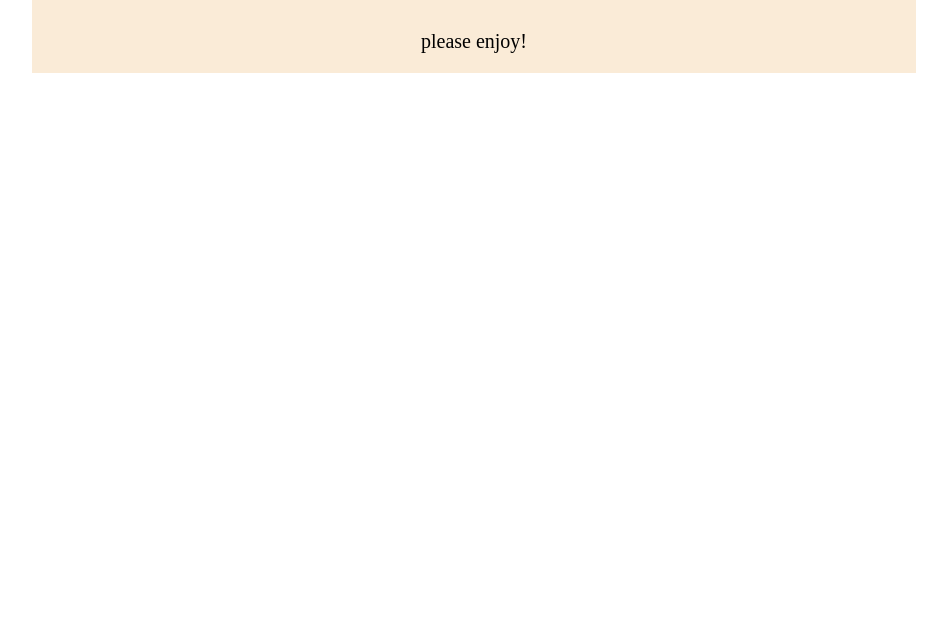
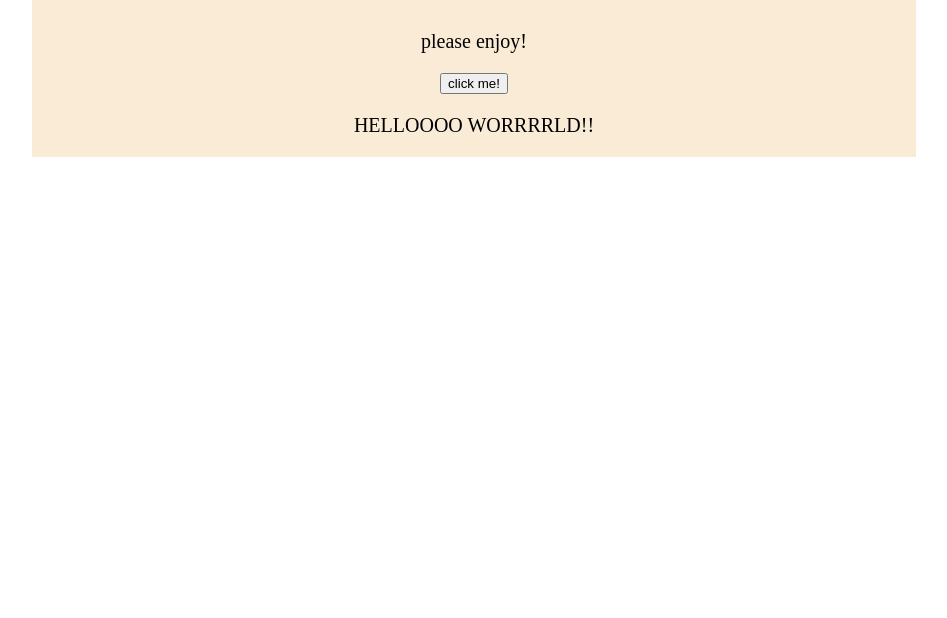
Before and after one commit to mirna00/gitCourse, a plain HTML site: page index.html in a window 1280 px wide. Shown: the part 182-800 px from the top of the page, without its empty margins (166-1113 px from the left). Drawn offline with Linux system fonts and the light colour scheme.

Commit message:
welcome page

```diff
--- a/index.html
+++ b/index.html
@@ -2,6 +2,7 @@
 <html lang="en">
 <head>
     <link rel="stylesheet" href="css/main.css">
+    <script src="js/main.js"></script>
     <title>Hello World</title>
 </head>
 <body>
@@ -9,6 +10,8 @@
         <h1>HELLO WORLD !</h1>
         <h2>this is a test html,css and js project !</h2>
         <p>please enjoy!</p>
+        <button id="click_me_button" onclick="welcome();">click me!</button>
+        <p id="hello_world">HELLOOOO WORRRRLD!!</p>
     </div>
 </body>
 </html>
--- a/js/main.js
+++ b/js/main.js
@@ -0,0 +1,11 @@
+function welcome(){
+    let button = document.getElementById('click_me_button');
+    // button.hidden = true;
+
+        setInterval(function(){
+            let word = document.getElementById('hello_world');
+            word.style.visibility = word.style.visibility === 'visible' ? 'hidden' : 'visible' ;
+        },400);
+
+
+}
```
